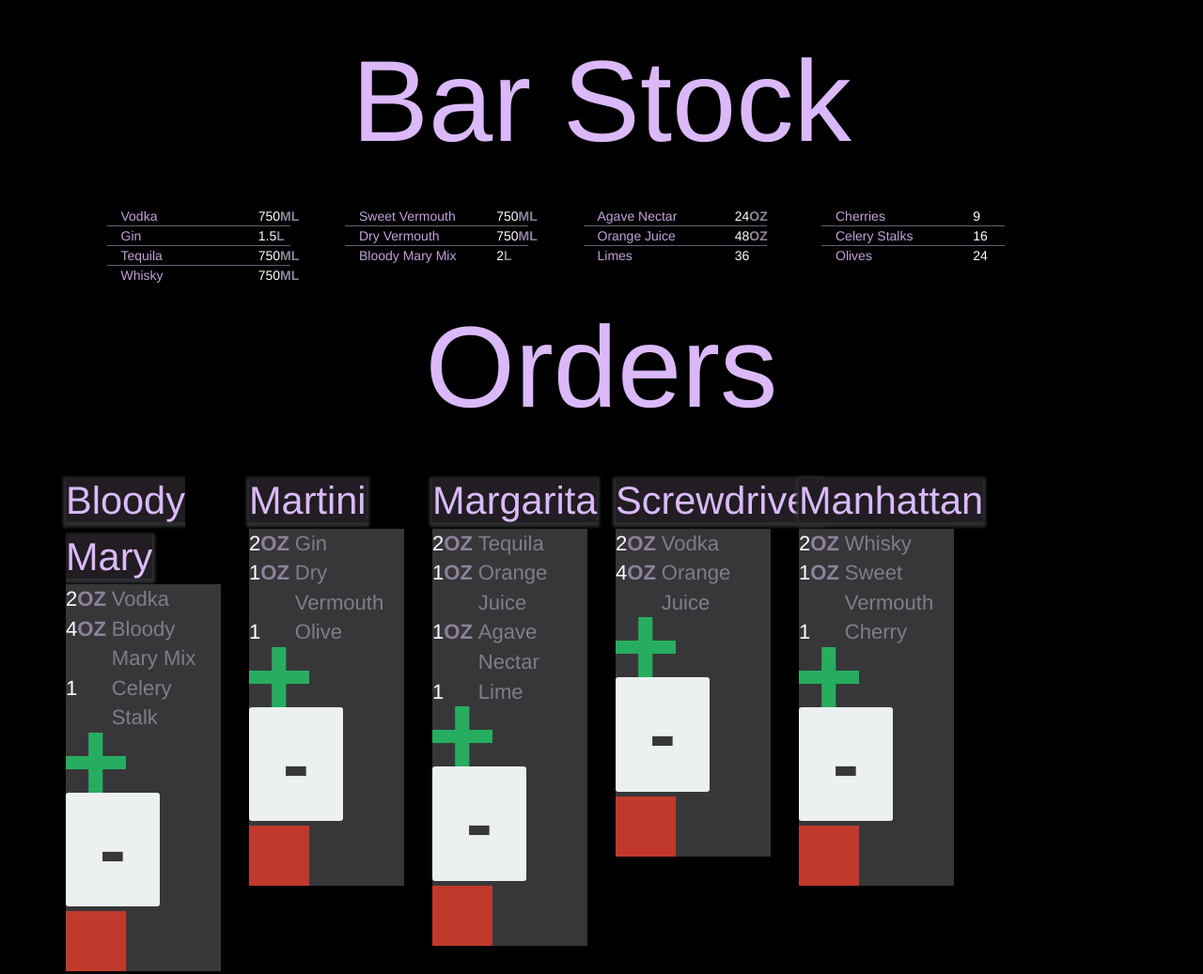
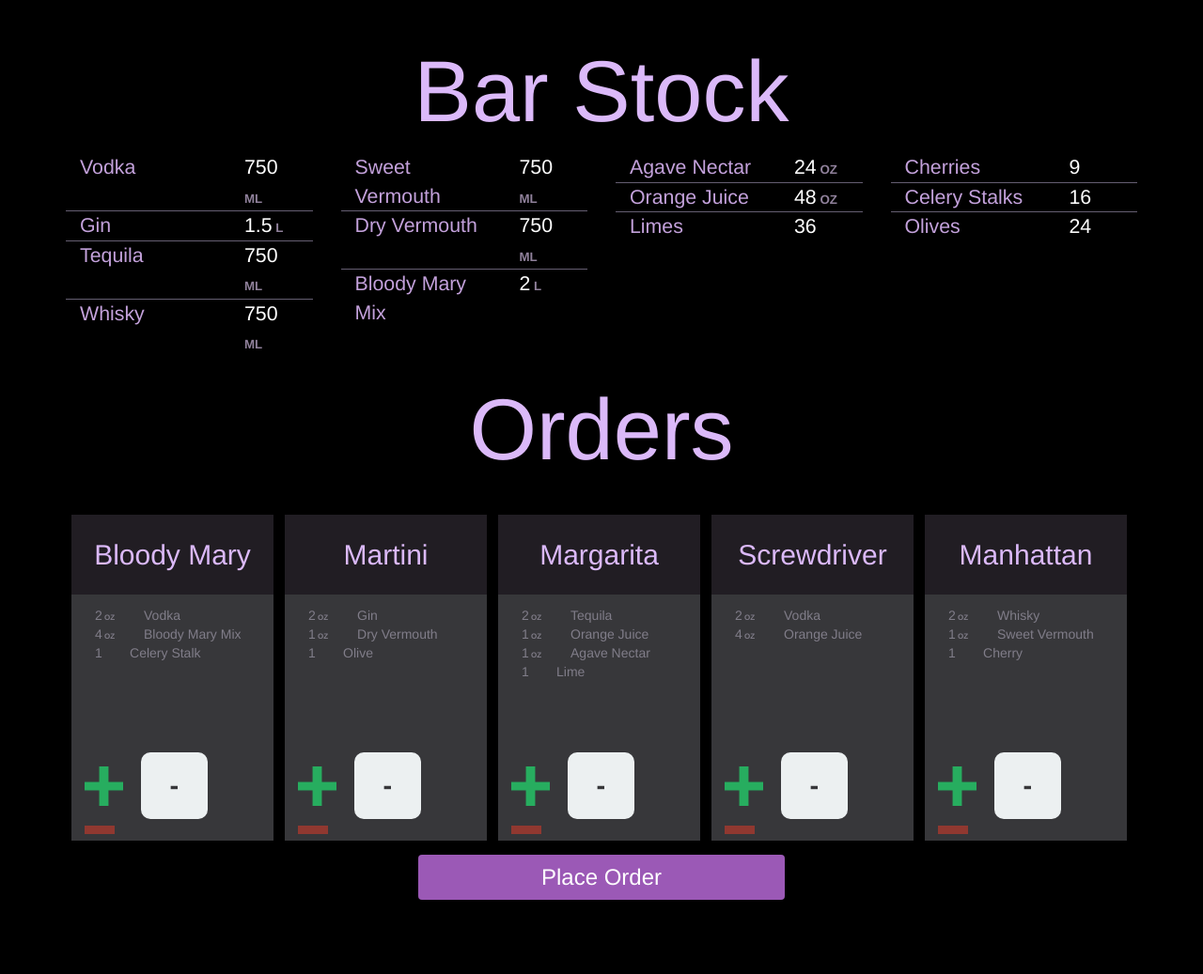
Before and after one commit to peteclodi/grosvenor, a website: page app/index.html in a window 1280 px wide. Shown: the top 1037 px of the page at 94% size. After the commit the page ends 978 px from the top, so only its background shows below. Drawn offline with nearby package versions, Linux system fonts and the light colour scheme; some packages are replaced by stand-ins of ours; files that its build step writes are made by us from their sources.

Commit message:
Eleventh Commit

```diff
--- a/app/styles/main.css
+++ b/app/styles/main.css
@@ -1,8 +1,7 @@
-/* Space out content a bit */
 body {
     background: #000000;
     color: #c3a1db;
-    font-family: "Source Sans Pro" sans-serif;
+    font-family: 'Source Sans Pro' sans-serif;
     padding-top: 20px;
     padding-bottom: 20px;
 }
@@ -10,15 +9,18 @@ body {
 .heading-text {
     color: #dbb9f9;
     font-weight: 200;
-    font-size: 92pt;
-    margin-bottom: 25px;
+    /*margin-bottom: 25px;*/
 }
 
 .stock-items {
-    margin-left: 5%;
+    font-size: 16pt;
 }
 
 .stock-item {
+    margin: 0;
+}
+
+.stock-item-bordered {
     border-bottom: 1px solid #655e72;
 }
 
@@ -29,59 +31,344 @@ body {
 .stock-measure {
     color: #90819b;
     font-weight: 700;
+    font-size: 10pt;
+    text-align: right;
+}
+
+.order {
+    display: inline-block;
 }
 
 .order-title {
     background: #211d23;
     color: #dbb9f9;
-    box-shadow: 0 2px 3px 3px #2d2d30;
-    font-size: 31.15pt;
+    /*box-shadow: 0 3px 2px 2px #2d2d30;*/
+    font-size: 30px;
+    height: 85px;
+    line-height: 85px;
+    text-align: center;
+    vertical-align: middle;
 }
 
 .order-details {
     background: #37373a;
+    height: 262px;
+}
+
+.order-ingredients-container {
+    height: 168px;
+    padding-top: 29px;
 }
 
 .order-ingredient-item {
     color: #807d89;
-    font-size: 16.57pt;
+    font-size: 16px;
+    width: 24px;
 }
 
-.order-button{
-    width: 64px;
-    height: 64px;
+.order-ingredient-quantity {
+    margin-left: 25px;
+    width: 45px;
+}
+
+.order-ingredient-measure {
+    font-weight: 700;
+}
+
+.order-button {
+    cursor: pointer;
+}
+
+.order-button.disabled {
+    pointer-events: none;
+    cursor: not-allowed;
+    opacity: 0.65;
+    filter: alpha(opacity=65);
+    box-shadow: none;
+}
+
+.order-button-plus {
+    width: 41px;
+}
+
+.order-button-minus {
+    width: 32px;
 }
 
 .drink-count {
     background-color: #ecf0f1;
     color: #37373a;
-    border-radius: 3px;
+    border-radius: 10px;
     display: inline-block;
+    font-weight: 700;
+    line-height: 71px;
+    height: 71px;
     overflow: hidden;
-    min-height: 100px;
-    min-width: 100px;
-    font-size: 85px;
-    font-weight: 700;
     text-align: center;
+    vertical-align: middle;
+    width: 71px;
 }
 
 .order-place-order-button {
     background: #9b59b6;
     color: #ffffff;
+    font-size: 24px;
     margin-top: 15px;
     text-align: center;
 }
 
 .ordered-drink-count {
     color: #ffffff;
-    font-size: 37.09pt;
+    text-align: right;
 }
 
 .ordered-drink-name {
     color: #c3a1db;
-    font-size: 37.09pt;
 }
 
-.ordered-drink-total {
-    font-weight: bold;
+.ordered-drink-equals {
+    color: #403f45;
 }
+
+.ordered-drink-total-row {
+    font-weight: 700;
+    margin-top: 40px;
+}
+
+/* Responsive: Portrait iPhones and up */
+@media screen {
+    .heading-text {
+        font-size: 71px;
+        margin-top: 12px;
+    }
+
+    .stock-items {
+        font-size: 22px;
+    }
+
+    .stock-measure {
+        font-size: 10px;
+    }
+    .order {
+        margin: 25px 3px;
+        width: 284px;
+    }
+
+    .order-details {
+        width: 284px;
+    }
+
+    .order-ingredients-container {
+        height: 168px;
+        padding-top: 12px;
+    }
+
+    .order-ingredient-item {
+        font-size: 14px;
+        width: 24px;
+    }
+
+    .order-ingredient-quantity {
+        margin-left: 25px;
+        width: 45px;
+    }
+
+    .order-ingredient-measure {
+        font-size: 8px;
+    }
+
+    .order-ingredient-name {
+        margin-left: 27px;
+    }
+
+    .drink-count-container {
+        margin-bottom: 20px;
+    }
+
+    .order-button-plus {
+        margin-left: 35px;
+        margin-right: 31px;
+    }
+
+    .drink-count {
+        font-size: 29px;
+    }
+
+    .order-button-minus {
+        margin-left: 33px;
+        margin-right: 34px;
+    }
+
+    .order-title {
+        font-size: 31px;
+    }
+
+    .order-ingredient-item {
+        font-size: 26px;
+    }
+
+    .order-ingredient-measure {
+        font-size: 12px;
+    }
+
+    .order-ingredient-name {
+        margin-left: 27px;
+    }
+
+    .drink-count {
+        font-size: 45px;
+    }
+
+    .ordered-drink-count {
+        font-size: 24px;
+    }
+
+    .ordered-drink-name {
+        font-size: 24px;
+        margin-left: 20px;
+    }
+}
+
+/* Responsive: Portrait tablets and up */
+@media screen and (min-width: 320px) {
+    .heading-text {
+        font-size: 64px;
+    }
+
+    .stock-items {
+        font-size: 18px;
+    }
+
+    .stock-measure {
+        font-size: 12px;
+    }
+
+    .order {
+        margin: 25px 12px 0 12px;
+        width: 215px;
+    }
+
+    .order-title {
+        font-size: 30px;
+    }
+
+    .order-details {
+        width: 215px;
+    }
+
+    .order-ingredient-item {
+        font-size: 14px;
+    }
+
+    .order-ingredient-measure {
+        font-size: 8px;
+    }
+
+    .order-ingredient-name {
+        margin-left: 27px;
+    }
+
+    .order-button-plus {
+        width: 41px;
+    }
+
+    .order-button-minus {
+        width: 32px;
+    }
+
+    .drink-count-container {
+        margin-bottom: 20px;
+    }
+
+    .order-button-plus {
+        margin-left: 0;
+        margin-right: 0;
+    }
+
+    .order-button-minus {
+        margin-left: 0;
+        margin-right: 0;
+    }
+
+    .drink-count-container {
+        margin-bottom: 20px;
+        margin-left: 14px;
+        margin-right: 21px;
+    }
+
+    .drink-count {
+        font-size: 29px;
+        margin-left: 15px;
+        margin-right: 15px;
+    }
+
+    .ordered-drink-count {
+        font-size: 35px;
+        padding-left: 45px;
+    }
+
+    .ordered-drink-name {
+        font-size: 35px;
+        margin-left: 45px;
+    }
+}
+
+/* Responsive: Desktops and up */
+@media screen and (min-width: 768px) {
+    .heading-text {
+        font-size: 92px;
+    }
+
+    .stock-items {
+        font-size: 16pt;
+    }
+
+    .stock-measure {
+        font-size: 10pt;
+    }
+
+    .order {
+        margin: 25px 6px 0 6px;
+        width: 215px;
+    }
+
+    .order-title {
+        font-size: 30px;
+    }
+
+    .order-ingredient-item {
+        font-size: 14px;
+    }
+
+    .order-ingredient-measure {
+        font-size: 8px;
+    }
+
+    .order-ingredient-name {
+        margin-left: 27px;
+    }
+
+    .drink-count-container {
+        margin-bottom: 20px;
+        margin-left: 14px;
+        margin-right: 21px;
+    }
+
+    .drink-count {
+        font-size: 29px;
+        margin-left: 15px;
+        margin-right: 15px;
+    }
+
+    .ordered-drink-count {
+        font-size: 35px;
+        padding-left: 45px;
+        text-align: right;
+    }
+
+    .ordered-drink-name {
+        color: #c3a1db;
+        font-size: 35px;
+        margin-left: 45px;
+    }
+}
--- a/app/views/main.html
+++ b/app/views/main.html
@@ -1,45 +1,52 @@
-<div class="row text-center heading-text">
-    Bar Stock
+<div class="row heading-text">
+    <span class="col-md-12 col-sm-12 col-xs-12 text-center">Bar Stock</span>
 </div>
 <div class="row">
-    <div class="col-sm-2 stock-items">
-        <div class="row" ng-repeat="liquor in stock | filter:'liquor'" ng-class="{'stock-item': !$last}">
-            <span class="col-sm-9">{{liquor.name}}</span><span class="col-sm-2"><span class="stock-quantity stock-available-qty">{{getAvailableQty(liquor)}}</span><span class="stock-measure">{{liquor.measure}}</span></span>
+    <div class="col-md-3 col-sm-6 col-xs-12 stock-items">
+        <div class="row stock-item" ng-repeat="liquor in stock | filter:'liquor'" ng-class="{'stock-item-bordered': !$last}">
+            <span class="col-md-8 col-sm-8 col-xs-8">{{liquor.name}}</span><span class="col-md-4 col-sm-4 col-xs-4 pull-right"><span class="stock-quantity stock-available-qty">{{getAvailableQty(liquor)}}</span><span class="stock-measure"> {{liquor.measure}}</span></span>
         </div>
     </div>
-    <div class="col-sm-2 stock-items">
-        <div class="row" ng-repeat="mixer in stock | filter:'mixer'" ng-class="{'stock-item': !$last}">
-            <span class="col-sm-9">{{mixer.name}}</span><span class="col-sm-2"><span class="stock-quantity stock-available-qty">{{getAvailableQty(mixer)}}</span><span class="stock-measure">{{mixer.measure}}</span></span>
+    <div class="col-md-3 col-sm-6 col-xs-12  stock-items">
+        <div class="row stock-item" ng-repeat="mixer in stock | filter:'mixer'" ng-class="{'stock-item-bordered': !$last}">
+            <span class="col-md-8 col-sm-8 col-xs-8">{{mixer.name}}</span><span class="col-md-4 col-sm-4 col-xs-4 pull-right"><span class="stock-quantity stock-available-qty">{{getAvailableQty(mixer)}}</span><span class="stock-measure"> {{mixer.measure}}</span></span>
         </div>
     </div>
-    <div class="col-sm-2 stock-items">
-        <div class="row" ng-repeat="juice in stock | filter:'juice'" ng-class="{'stock-item': !$last}">
-            <span class="col-sm-9">{{juice.name}}</span><span class="col-sm-2"><span class="stock-quantity stock-available-qty">{{getAvailableQty(juice)}}</span><span class="stock-measure">{{juice.measure}}</span></span>
+    <div class="col-md-3 col-sm-6 col-xs-12  stock-items">
+        <div class="row stock-item" ng-repeat="juice in stock | filter:'juice'" ng-class="{'stock-item-bordered': !$last}">
+            <span class="col-md-8 col-sm-8 col-xs-8">{{juice.name}}</span><span class="col-md-4 col-sm-4 col-xs-4 pull-right"><span class="stock-quantity stock-available-qty">{{getAvailableQty(juice)}}</span><span class="stock-measure"> {{juice.measure}}</span></span>
         </div>
     </div>
-    <div class="col-sm-2 stock-items">
-        <div class="row" ng-repeat="garnish in stock | filter:'garnish'" ng-class="{'stock-item': !$last}">
-            <span class="col-sm-9">{{garnish.name}}</span><span class="col-sm-2"><span class="stock-quantity stock-available-qty">{{getAvailableQty(garnish)}}</span></span>
+    <div class="col-md-3 col-sm-6 col-xs-12  stock-items">
+        <div class="row stock-item" ng-repeat="garnish in stock | filter:'garnish'" ng-class="{'stock-item-bordered': !$last}">
+            <span class="col-md-8 col-sm-8 col-xs-8">{{garnish.name}}</span><span class="col-md-4 col-sm-4 col-xs-4 pull-right stock-quantity stock-available-qty">{{getAvailableQty(garnish)}}</span>
         </div>
     </div>
 </div>
 
-<div class="row text-center heading-text">
-    Orders
+<div class="row heading-text">
+    <span class="col-md-12 col-sm-12 col-xs-12 text-center">Orders</span>
 </div>
-<div class="row">
-    <div class="col-lg-2" ng-repeat="drink in drinks">
-        <span class="order-title text-center">{{drink.name}}</span>
+<div>
+    <div class="order" ng-repeat="drink in drinks">
+        <div class="order-title">{{drink.name}}</div>
 		<div class="order-details">
-			<div class="row" ng-repeat="ingredient in drink.ingredients">
-				<span class="order-ingredient-item"><span class="col-lg-3 stock-quantity">{{ingredient.qty}}<span class="stock-measure">{{ingredient.measure}}</span></span><span class="col-lg-9">{{getIngredientName(ingredient.stockId)}}</span></span>
-			</div>
-			<img src="images/plus.png" class="order-button" ng-click="increaseDrinkCount($index, drink)" ng-class="{disabled: ingredientsOutOfStock(drink)}">
-			<span class="drink-count" ng-bind="drinksOrdered[$index].quantity || '-'"></span>
-			<img src="images/minus.png" class="order-button" ng-click="decreaseDrinkCount($index, drink)" ng-class="{disabled: drinksOrdered[$index].quantity === 0}">
+            <div class="order-ingredients-container">
+                <div ng-repeat="ingredient in drink.ingredients">
+                    <span class="order-ingredient-item">
+                        <span class="order-ingredient-quantity">{{ingredient.qty}}<span class="order-ingredient-measure"> {{ingredient.measure}}</span></span>
+                        <span class="order-ingredient-name">{{getIngredientName(ingredient.stockId)}}</span>
+                    </span>
+                </div>
+            </div>
+            <div class="drink-count-container">
+                <a class="order-button" ng-class="{disabled: ingredientsOutOfStock(drink)}" ng-click="increaseDrinkCount($index, drink)"><img src="images/plus.png" class="order-button-plus"></a>
+                <span class="drink-count" ng-bind="drinksOrdered[$index].quantity || '-'"></span>
+                <a class="order-button" ng-class="{disabled: drinksOrdered[$index].quantity === 0}" ng-click="decreaseDrinkCount($index, drink)"><img src="images/minus.png" class="order-button-minus"></a>
+            </div>
 		</div>
     </div>
 </div>
-<div class="row text-center">
-    <a class="btn order-place-order-button" href="#/summary">Place Order</a>
+<div class="row">
+    <a class="col-md-4 col-md-offset-4 col-sm-10 col-sm-offset-1 col-xs-10 col-xs-offset-1 btn order-place-order-button" href="#/summary">Place Order</a>
 </div>
```
Also changed, not shown: app/scripts/controllers/main.js (+5 -3 lines), app/views/Summary.html (+9 -9 lines).
